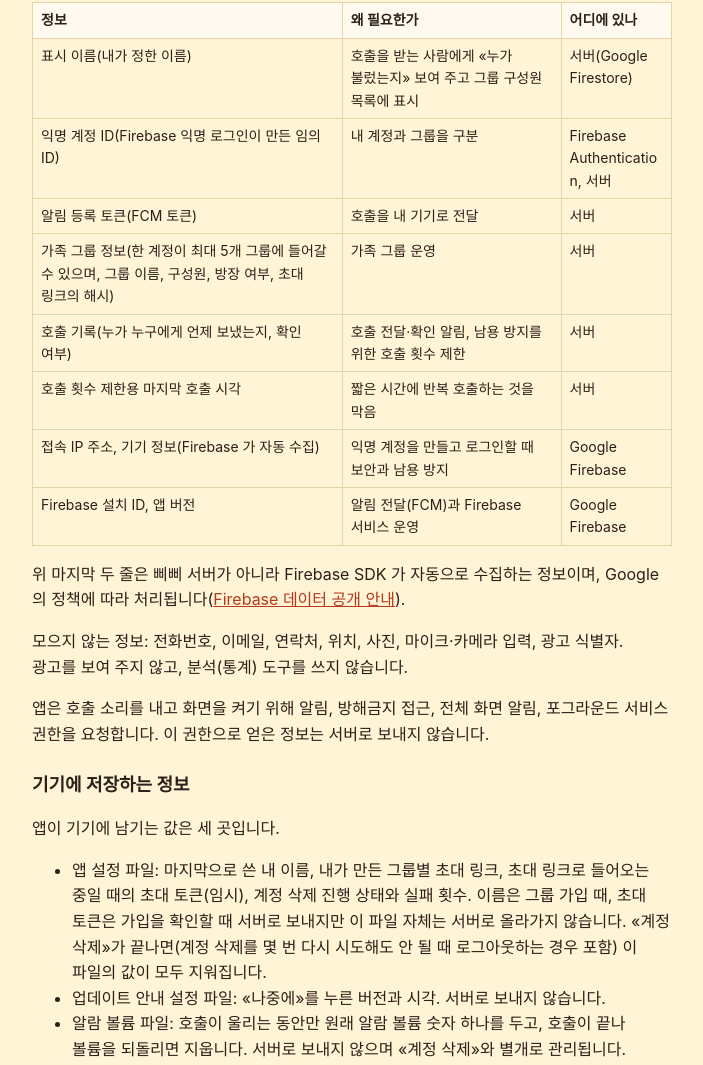
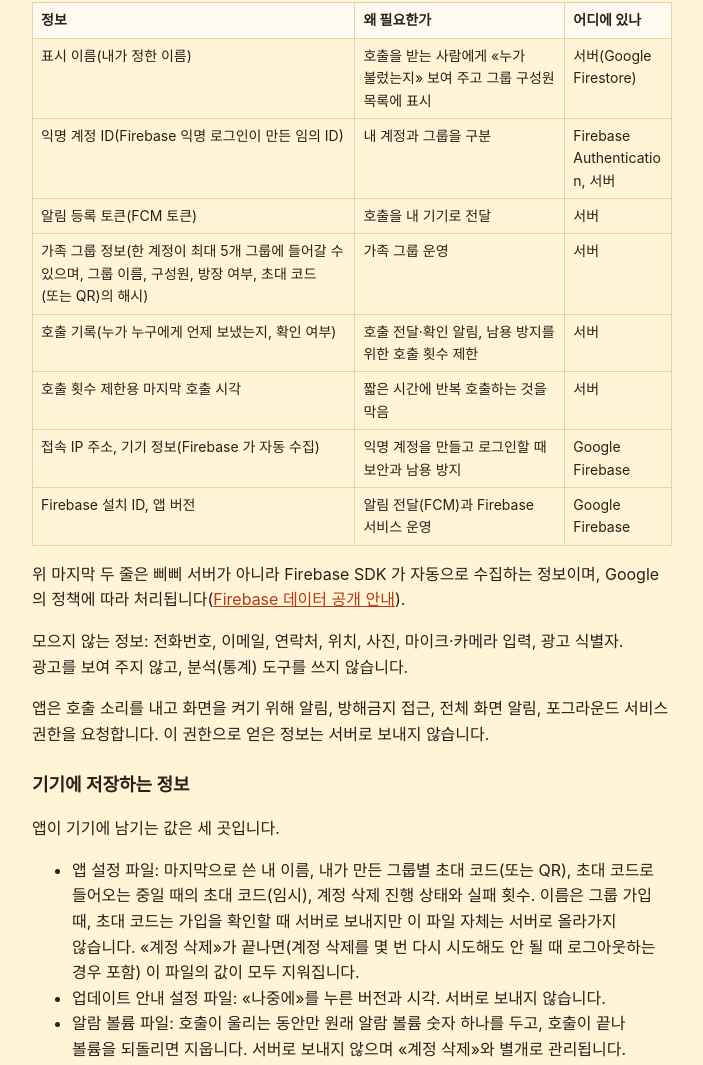
Before and after one commit to ghbcompany/ghbcompany.github.io, a plain HTML site: page beepbeep/privacy/index.html in a window 1280 px wide. Shown: the part 244-1309 px from the top of the page, without its empty margins (288-991 px from the left). Drawn offline with Linux system fonts and the light colour scheme.

Commit message:
beepbeep 개인정보처리방침: 초대 링크 → 초대 코드(또는 QR) (#10)
Co-authored-by: 정희석(JEONG Heeseok)/AI Biz. Innovation팀/SK <04628@skcc.com>
Co-authored-by: Claude Sonnet 5.5 <noreply@anthropic.com>

```diff
--- a/beepbeep/privacy/index.html
+++ b/beepbeep/privacy/index.html
@@ -38,7 +38,7 @@ th{background:var(--card)}
 <tr><td>표시 이름(내가 정한 이름)</td><td>호출을 받는 사람에게 «누가 불렀는지» 보여 주고 그룹 구성원 목록에 표시</td><td>서버(Google Firestore)</td></tr>
 <tr><td>익명 계정 ID(Firebase 익명 로그인이 만든 임의 ID)</td><td>내 계정과 그룹을 구분</td><td>Firebase Authentication, 서버</td></tr>
 <tr><td>알림 등록 토큰(FCM 토큰)</td><td>호출을 내 기기로 전달</td><td>서버</td></tr>
-<tr><td>가족 그룹 정보(한 계정이 최대 5개 그룹에 들어갈 수 있으며, 그룹 이름, 구성원, 방장 여부, 초대 링크의 해시)</td><td>가족 그룹 운영</td><td>서버</td></tr>
+<tr><td>가족 그룹 정보(한 계정이 최대 5개 그룹에 들어갈 수 있으며, 그룹 이름, 구성원, 방장 여부, 초대 코드(또는 QR)의 해시)</td><td>가족 그룹 운영</td><td>서버</td></tr>
 <tr><td>호출 기록(누가 누구에게 언제 보냈는지, 확인 여부)</td><td>호출 전달·확인 알림, 남용 방지를 위한 호출 횟수 제한</td><td>서버</td></tr>
 <tr><td>호출 횟수 제한용 마지막 호출 시각</td><td>짧은 시간에 반복 호출하는 것을 막음</td><td>서버</td></tr>
 <tr><td>접속 IP 주소, 기기 정보(Firebase 가 자동 수집)</td><td>익명 계정을 만들고 로그인할 때 보안과 남용 방지</td><td>Google Firebase</td></tr>
@@ -53,7 +53,7 @@ th{background:var(--card)}
 <h2>기기에 저장하는 정보</h2>
 <p>앱이 기기에 남기는 값은 세 곳입니다.</p>
 <ul>
-<li>앱 설정 파일: 마지막으로 쓴 내 이름, 내가 만든 그룹별 초대 링크, 초대 링크로 들어오는 중일 때의 초대 토큰(임시), 계정 삭제 진행 상태와 실패 횟수. 이름은 그룹 가입 때, 초대 토큰은 가입을 확인할 때 서버로 보내지만 이 파일 자체는 서버로 올라가지 않습니다. «계정 삭제»가 끝나면(계정 삭제를 몇 번 다시 시도해도 안 될 때 로그아웃하는 경우 포함) 이 파일의 값이 모두 지워집니다.</li>
+<li>앱 설정 파일: 마지막으로 쓴 내 이름, 내가 만든 그룹별 초대 코드(또는 QR), 초대 코드로 들어오는 중일 때의 초대 코드(임시), 계정 삭제 진행 상태와 실패 횟수. 이름은 그룹 가입 때, 초대 코드는 가입을 확인할 때 서버로 보내지만 이 파일 자체는 서버로 올라가지 않습니다. «계정 삭제»가 끝나면(계정 삭제를 몇 번 다시 시도해도 안 될 때 로그아웃하는 경우 포함) 이 파일의 값이 모두 지워집니다.</li>
 <li>업데이트 안내 설정 파일: «나중에»를 누른 버전과 시각. 서버로 보내지 않습니다.</li>
 <li>알람 볼륨 파일: 호출이 울리는 동안만 원래 알람 볼륨 숫자 하나를 두고, 호출이 끝나 볼륨을 되돌리면 지웁니다. 서버로 보내지 않으며 «계정 삭제»와 별개로 관리됩니다.</li>
 </ul>
@@ -80,7 +80,7 @@ th{background:var(--card)}
 <li>앱을 지운 뒤에도 서버 데이터를 지우고 싶은 경우의 안내는 <a href="../delete-account/">계정·데이터 삭제 안내</a>에 있습니다(앱을 잃은 경우 12개월 비활동 자동 삭제가 적용됩니다).</li>
 <li>12개월 동안 앱을 실행하지 않고 호출도 받지 않은 계정은 서버가 위와 같은 데이터를 자동으로 지웁니다. 사용 기록(마지막 사용 시각)을 이 판단에만 씁니다.</li>
 <li>삭제 뒤에는 계정 ID 와 삭제 시각만 남기는 «삭제 표식»이 있습니다. 같은 계정으로 데이터가 다시 생기지 않게 하려는 것이며 90일 뒤 지웁니다.</li>
-<li>그룹 초대 링크는 7일 뒤 만료됩니다.</li>
+<li>그룹 초대 코드(또는 QR)는 7일 뒤 만료됩니다.</li>
 </ul>
 
 <h2>아동</h2>
```
